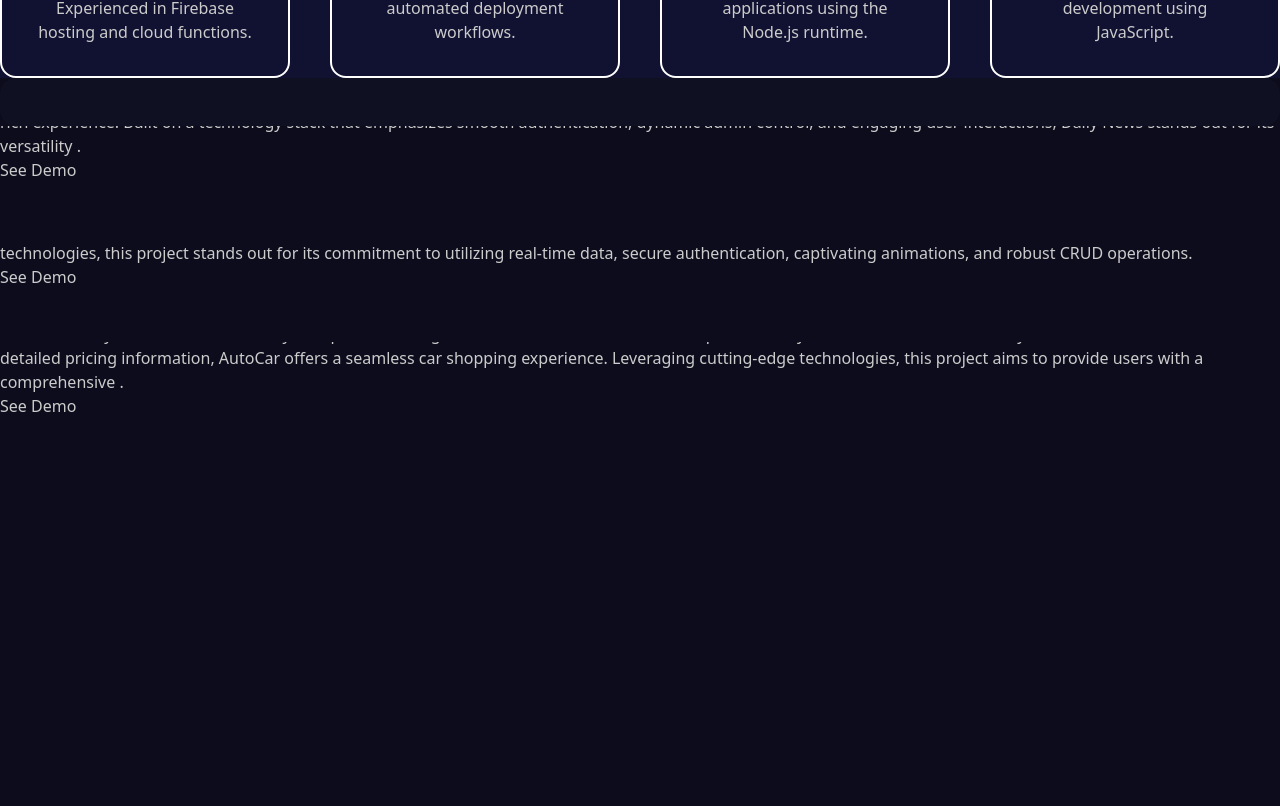
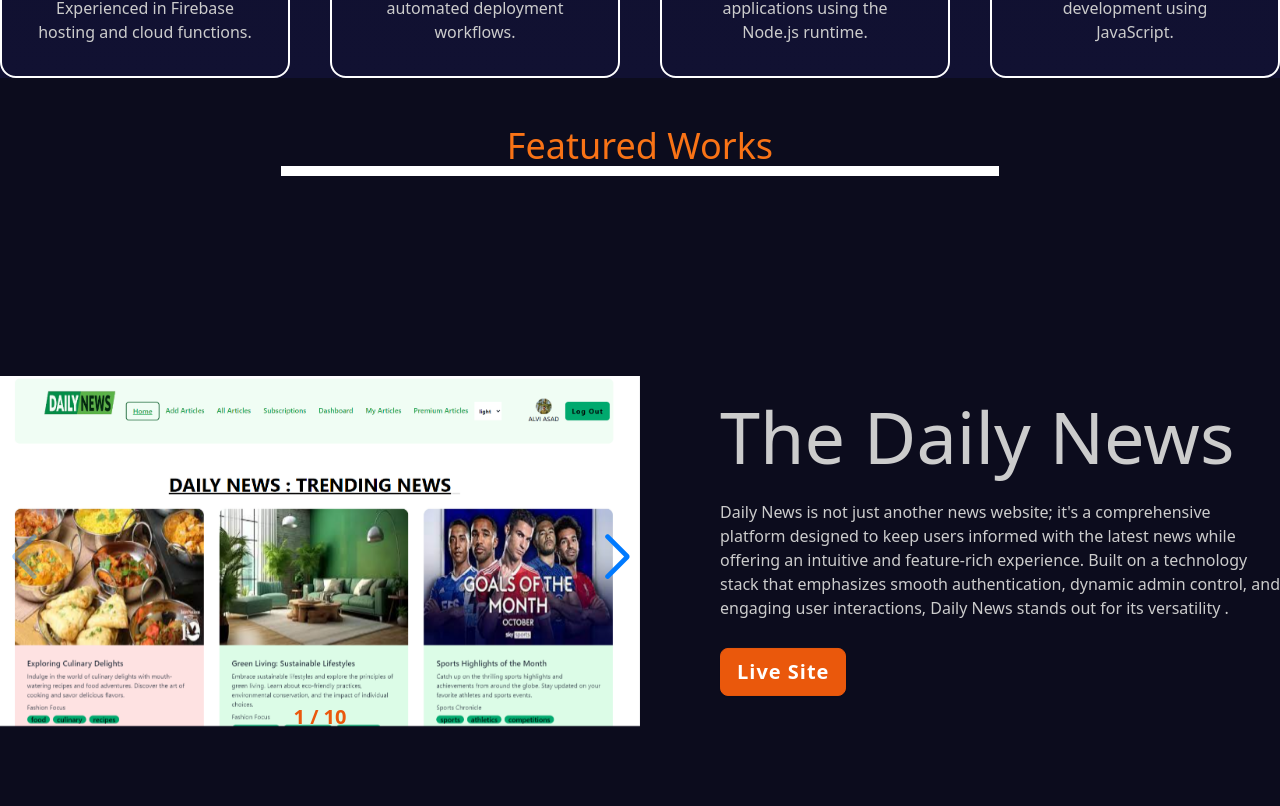
Before and after one commit to alviasad0/alvi-asad-portfolio, a React (Vite) app: page / in a window 1280 px wide. Shown: the part 2434-3240 px from the top of the page. Built offline with nearby package versions, Linux system fonts and the light colour scheme.

Commit message:
complete the my skill section and animinate a little

```diff
--- a/package.json
+++ b/package.json
@@ -18,7 +18,8 @@
     "react-dom": "^18.2.0",
     "react-icons": "^4.12.0",
     "react-router-dom": "^6.20.1",
-    "sort-by": "^1.2.0"
+    "sort-by": "^1.2.0",
+    "swiper": "^11.0.5"
   },
   "devDependencies": {
     "@types/react": "^18.2.37",
--- a/src/App.jsx
+++ b/src/App.jsx
@@ -20,7 +20,7 @@ function App() {
           <Skills></Skills>
         </section>
 
-        <section id="latestProjects" className="h-screen snap-center">
+        <section id="latestProjects" className=" ">
           <LatestProjects></LatestProjects>
         </section>
         <section className="h-screen snap-center">Portfolio 2</section>
--- a/src/Components/LatestProjects/LatestProjects.jsx
+++ b/src/Components/LatestProjects/LatestProjects.jsx
@@ -1,36 +1,39 @@
-import dnHome from '../../assets/daily-news/home.png'
-import dnAdminHome from '../../assets/daily-news/admin home.png'
-import dnAdminAllArticles from '../../assets/daily-news/admin all articles.png'
-import dnAllUsers from '../../assets/daily-news/admin all users.png'
-import dnAfter from '../../assets/daily-news/after 10sec.png'
-import dnAllArticles from '../../assets/daily-news/all articles.png'
-import dnPaymentDetails from '../../assets/daily-news/payment details.png'
-import dnPaymentSuccess from '../../assets/daily-news/payment success.png'
-import dnPremium from '../../assets/daily-news/premium.png'
-import dnStaticUser from '../../assets/daily-news/static user.png'
-import wtHome1 from "../../assets/world Tour/home1.png"
-import wtHome2 from "../../assets/world Tour/home2.png"
-import wtHome3 from "../../assets/world Tour/home3.png"
-import wtHome4 from "../../assets/world Tour/home4.png"
-import wtAllPackages from "../../assets/world Tour/all packages.png"
-import wtbookedPackages from "../../assets/world Tour/booked packages.png"
-import wtBookingStatus from "../../assets/world Tour/booking status.png"
-import wtfaq from "../../assets/world Tour/faq.png"
-import wtWhyChooseUS from "../../assets/world Tour/why choose us.png"
-import acWhyAutoCar from "../../assets/auto Car/why autocar.png"
-import acHome from "../../assets/auto Car/home.png"
-import acAddCars from "../../assets/auto Car/add cars.png"
-import acBrandCategorry from "../../assets/auto Car/brand category.png"
-import acCart from "../../assets/auto Car/cart section.png"
-import acLogin from "../../assets/auto Car/login.png"
-import acRegtister from "../../assets/auto Car/register.png"
-import acreviews from "../../assets/auto Car/reviews.png"
-import { useRef } from 'react'
-import { motion ,useScroll, useSpring, useTransform } from 'framer-motion'
+import dnHome from "../../assets/daily-news/home.png";
+import dnAdminHome from "../../assets/daily-news/admin home.png";
+import dnAdminAllArticles from "../../assets/daily-news/admin all articles.png";
+import dnAllUsers from "../../assets/daily-news/admin all users.png";
+import dnAfter from "../../assets/daily-news/after 10sec.png";
+import dnAllArticles from "../../assets/daily-news/all articles.png";
+import dnPaymentDetails from "../../assets/daily-news/payment details.png";
+import dnPaymentSuccess from "../../assets/daily-news/payment success.png";
+import dnPremium from "../../assets/daily-news/premium.png";
+import dnStaticUser from "../../assets/daily-news/static user.png";
+import wtHome1 from "../../assets/world Tour/home1.png";
+import wtHome2 from "../../assets/world Tour/home2.png";
+import wtHome3 from "../../assets/world Tour/home3.png";
+import wtHome4 from "../../assets/world Tour/home4.png";
+import wtAllPackages from "../../assets/world Tour/all packages.png";
+import wtbookedPackages from "../../assets/world Tour/booked packages.png";
+import wtBookingStatus from "../../assets/world Tour/booking status.png";
+import wtfaq from "../../assets/world Tour/faq.png";
+import wtWhyChooseUS from "../../assets/world Tour/why choose us.png";
+import acWhyAutoCar from "../../assets/auto Car/why autocar.png";
+import acHome from "../../assets/auto Car/home.png";
+import acAddCars from "../../assets/auto Car/add cars.png";
+import acBrandCategorry from "../../assets/auto Car/brand category.png";
+import acCart from "../../assets/auto Car/cart section.png";
+import acLogin from "../../assets/auto Car/login.png";
+import acRegtister from "../../assets/auto Car/register.png";
+import acreviews from "../../assets/auto Car/reviews.png";
+import { useRef } from "react";
+import { motion, useScroll, useSpring, useTransform } from "framer-motion";
+import { Swiper, SwiperSlide } from "swiper/react";
+import "swiper/css";
+import "swiper/css/pagination";
 
 
-
-
+import { Navigation, Pagination } from "swiper/modules";
+import "swiper/css/navigation";
 
 const projects = [
   {
@@ -74,14 +77,14 @@ import { motion ,useScroll, useSpring, useTransform } from 'framer-motion'
     id: 3,
     title: "Auto Car",
     img: [
-       acWhyAutoCar,
         acHome,
+        acLogin,
+        acRegtister,
         acAddCars,
         acBrandCategorry,
+        acWhyAutoCar,
+        acreviews,
         acCart,
-       acLogin,
-       acRegtister,
-       acreviews,
     ],
     description:
       "AutoCar is a dynamic and user-friendly web platform designed to cater to car enthusiasts and potential buyers alike. With a diverse array of car brands, models, and detailed pricing information, AutoCar offers a seamless car shopping experience. Leveraging cutting-edge technologies, this project aims to provide users with a comprehensive .",
@@ -89,30 +92,56 @@ import { motion ,useScroll, useSpring, useTransform } from 'framer-motion'
   },
 ];
 
+// eslint-disable-next-line react/prop-types
+const Single = ({ project }) => {
 
 
- // eslint-disable-next-line react/prop-types
- const Single = ({ project }) => {
+
+
   const ref = useRef();
   console.log(project);
   const { scrollYProgress } = useScroll({
     target: ref,
   });
 
-   const y = useTransform(scrollYProgress, [0, 1], [-300, 300]);
+  const y = useTransform(scrollYProgress, [0, 1], [-100, 100]);
 
   return (
-     <section>
-       <div className="flex justify-center w-full h-full overflow-hidden">
-         <div className=" max-w-screen-2xl h-full mx-auto items-center gap-12">
-           <div className="imageContainer" ref={ref}>
-
+    <section className="h-screen snap-center">
+      <div className="flex justify-center items-center  h-full overflow-hidden">
+        <div className=" max-w-screen-xl  h-full mx-auto flex flex-col md:flex-row justify-center  items-center gap-20">
+          <div className="imageContainer  h-1/2 w-1/2  " ref={ref}>
+            <Swiper
+              pagination={{
+                type: "fraction",
+              }}
+              navigation={true}
+              modules={[Pagination, Navigation]}
+              className="mySwiper text-orange-600 font-extrabold text-xl"
+            >
+              {project?.img?.map((image) => (
+                <SwiperSlide key={image}>
+                  <img
+                    src={image}
+                    alt=""
+                    className="object-cover w-full h-full"
+                  />
+                </SwiperSlide>
+              ))}
+            </Swiper>
           </div>
-           <motion.div className="textContainer" style={{ y }}>
-
-             <h2>{project?.title}</h2>
+          <motion.div
+            className="textContainer  flex gap-7 flex-col"
+            style={{ y }}
+          >
+            <h2 className="text-7xl">{project?.title}</h2>
             <p>{project?.description}</p>
-             <button>See Demo</button>
+            <div>
+              {" "}
+              <button className="btn btn-primary bg-orange-600 border-orange-600 text-xl font-bold tracking-wider text-white hover:text-orange-600 hover:border-2 hover:border-orange-600  hover:bg-white">
+                <a href={project?.link}> Live Site</a>
+              </button>
+            </div>
           </motion.div>
         </div>
       </div>
@@ -120,13 +149,7 @@ import { motion ,useScroll, useSpring, useTransform } from 'framer-motion'
   );
 };
 
-
-
-
-
-
 const LatestProjects = () => {
-
   const ref = useRef();
 
   const { scrollYProgress } = useScroll({
@@ -139,18 +162,14 @@ const LatestProjects = () => {
     damping: 30,
   });
 
-
-
-
-
-
-
-
   return (
-      <div className="portfolio relative" ref={ref}>
-        <div className="progress sticky top-0 left-0 pt-12 text-center text-orange-500 text-4xl">
+    <div className=" relative " ref={ref}>
+      <div className=" sticky top-0 left-0 pt-12 text-center text-orange-500 text-4xl">
         <h1>Featured Works</h1>
-          <motion.div style={{ scaleX }} className=" h-[10px] bg-white"></motion.div>
+        <motion.div
+          style={{ scaleX }}
+          className=" h-[10px] bg-white"
+        ></motion.div>
       </div>
       {projects.map((project) => (
         <Single project={project} key={project.id} />
--- /dev/null
+++ b/src/Components/LatestProjects/latest.css
@@ -0,0 +1,4 @@
+html {
+    scroll-snap-type: y mandatory;
+    scroll-behavior: smooth;
+}
```
Also changed, not shown: 1 other file (tests, documents, lock files or other folders). Lines whose indentation alone changed are shown as unchanged.
